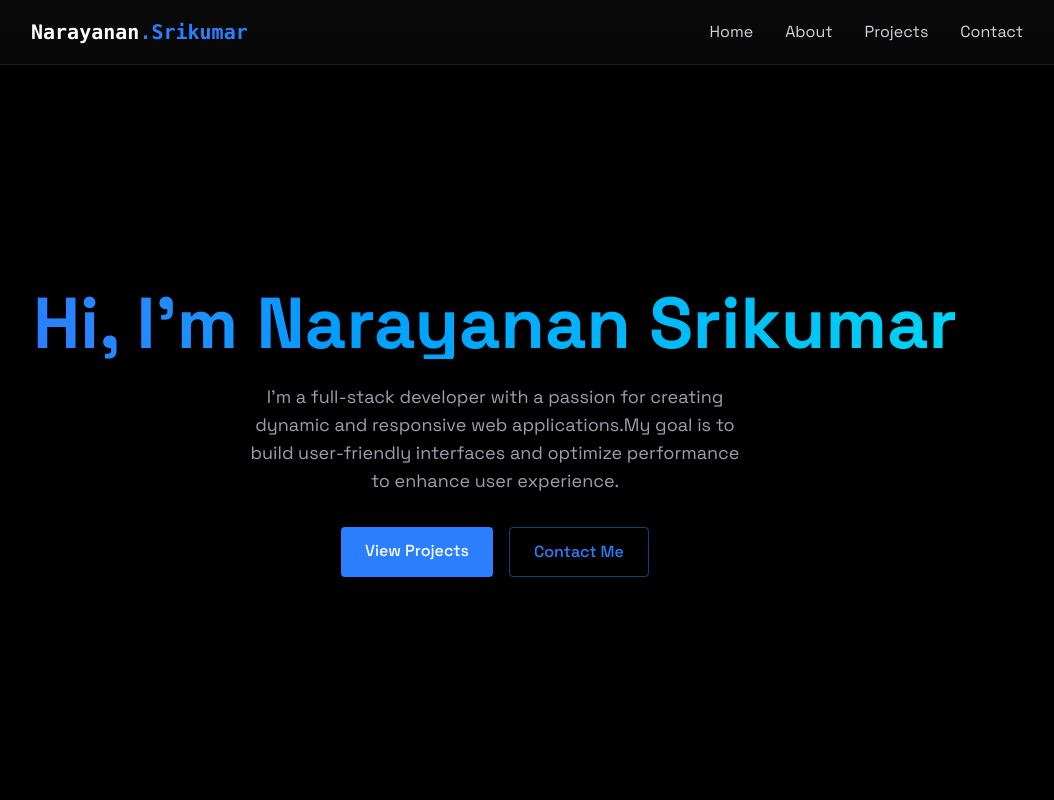
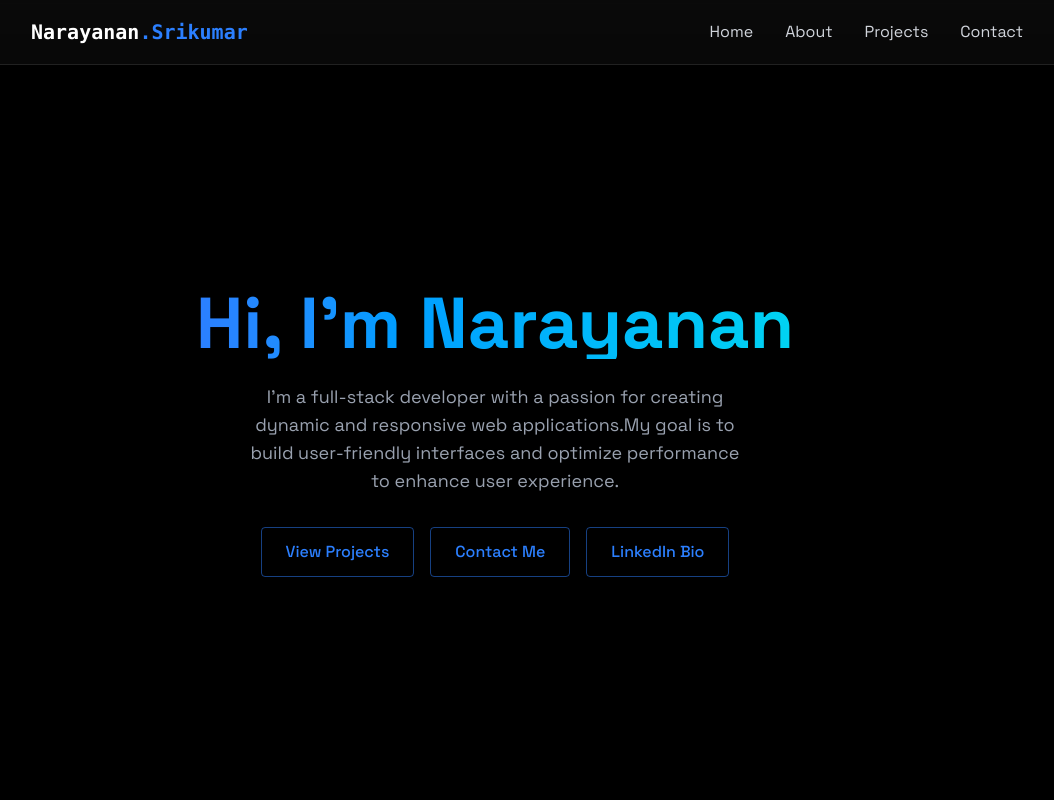
Before and after one commit to narayanan1208/personal-portfolio, a React (Vite) app: page / in a window 1280 px wide. Shown: the top 800 px of the page, without its empty margins (145-1199 px from the left). Built offline with nearby package versions, Linux system fonts and the light colour scheme.

Commit message:
Added linkedIn bio in Home component

```diff
--- a/src/components/sections/Home.jsx
+++ b/src/components/sections/Home.jsx
@@ -10,7 +10,7 @@
       <RevealOnScroll>
         <div className="text-center z-10 px-4">
           <h1 className="text-5xl md:text-7xl font-bold mb-6 bg-gradient-to-r from-blue-500 to-cyan-400 bg-clip-text text-transparent leading-right">
-            Hi, I'm Narayanan Srikumar
+            Hi, I'm Narayanan
           </h1>
           <p className="text-gray-400 text-lg mb-8 max-w-lg mx-auto">
             I'm a full-stack developer with a passion for creating dynamic and
@@ -20,7 +20,7 @@
           <div className="flex justify-center space-x-4">
             <a
               href="#projects"
-              className="bg-blue-500 text-white py-3 px-6 rounded font-medium transition relative overflow-hidden
+              className="border border-blue-500/50 text-blue-500 py-3 px-6 rounded font-medium transition relative overflow-hidden
             hover:-translate-y-0.5 hover:shadow-[0_0_15px_rgba(59,130,246,.4)]"
             >
               View Projects
@@ -32,6 +32,15 @@
             >
               Contact Me
             </a>
+            <a
+              href="https://www.linkedin.com/in/narayanan-srikumar-757411132/"
+              target="_blank"
+              rel="noopener noreferrer"
+              className="border border-blue-500/50 text-blue-500 py-3 px-6 rounded font-medium transition-all duration-200
+            hover:-translate-y-0.5 hover:shadow-[0_0_15px_rgba(59,130,246,.4)] hover:bg-blue-500/10"
+            >
+              LinkedIn Bio
+            </a>
           </div>
         </div>
       </RevealOnScroll>
```
